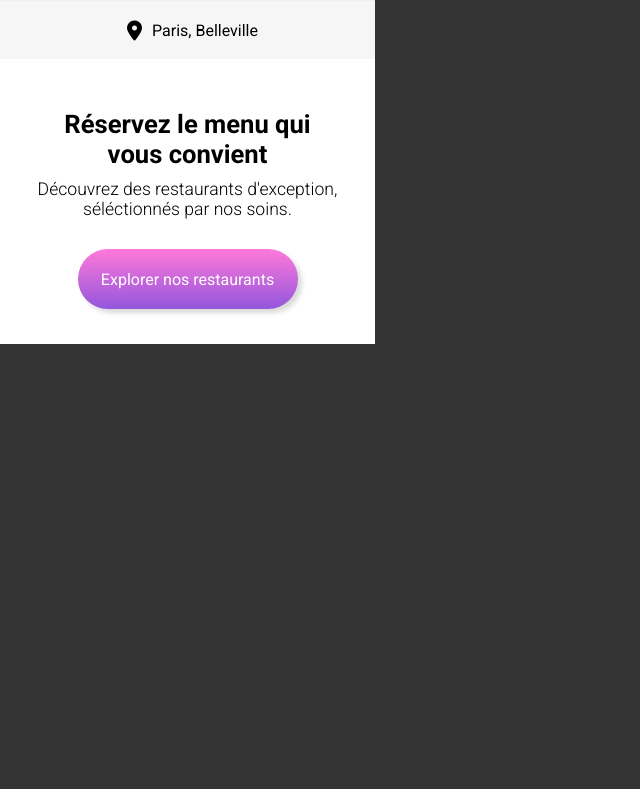
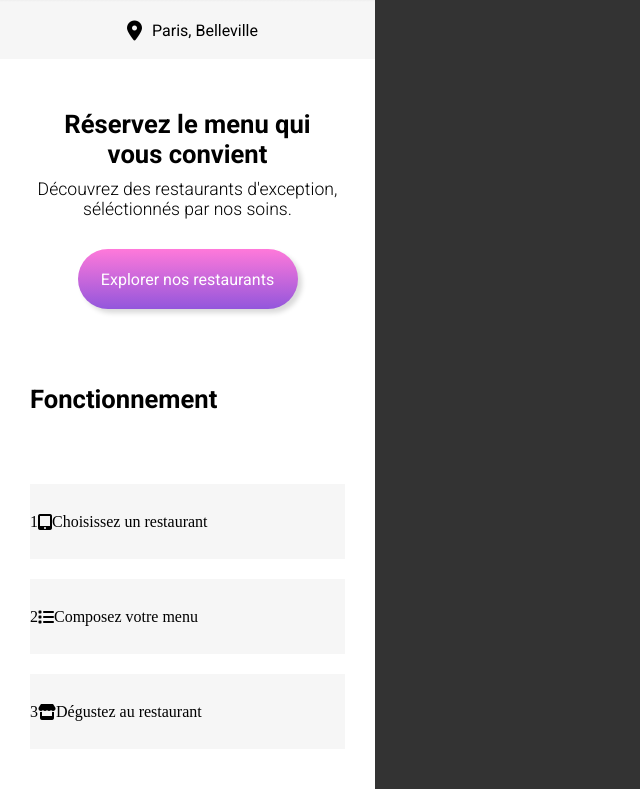
Before and after one commit to juliengDev/Projet_3_Gilbert_Julien, a website: page index.html in a window 1280 px wide. Shown: the part 71-860 px from the top of the page, without its empty margins (0-640 px from the left). Before the commit the page ends 800 px from the top, so only its background shows below. Drawn offline with Linux system fonts and the light colour scheme; a web font is replaced by a local one.

Commit message:
Creation de la partie Fonctionnement

```diff
--- a/index.html
+++ b/index.html
@@ -33,5 +33,25 @@
     </div>
       <button class="btn">Explorer nos restaurants</button>
   </section>
+  <section class="operation">
+    <p class="operation__title">Fonctionnement</p>
+    <div class="operation__container">
+      <div class="operation__bloc">
+        <div>1</div>
+        <i class="fa-solid fa-tablet-screen-button"></i>
+        <p>Choisissez un restaurant</p>
+      </div>
+      <div class="operation__bloc">
+        <div>2</div>
+        <i class="fa-solid fa-list"></i>
+        <p>Composez votre menu</p>
+      </div>
+      <div class="operation__bloc">
+        <div>3</div>
+        <i class="fa-solid fa-store"></i>
+        <p>Dégustez au restaurant</p>
+      </div>
+    </div>
+  </section>
 </body>
 </html>
--- a/sass/components/_components.scss
+++ b/sass/components/_components.scss
@@ -13,7 +13,7 @@
 }
 
 .reservation {
-  background-color: white;
+  background-color: #fff;
   height:285px;
   display: flex;
   flex-direction: column;
@@ -33,8 +33,29 @@
 
   .btn {
     @include button;
-    &:hover {
-      transform: scale(1.10);
-      background-color: $cd-btn-stop;
+      &:hover {
+            transform: scale(1.1);
     }
 }
+
+.operation {
+  /*border: 2px solid blue;*/
+  height: 445px;
+  background-color: #fff;
+    &__title {
+      @include font-xl;
+      padding: 40px 30px;
+    }
+    &__container {
+      display: flex;
+      flex-direction: column;
+      padding: 20px;
+    }
+    &__bloc {
+      display: flex;
+      align-items: center;
+      height: 75px;
+      background-color: $color-bg;
+      margin: 10px;
+    }
+  }
--- a/sass/utils/_mixins.scss
+++ b/sass/utils/_mixins.scss
@@ -16,11 +16,11 @@
   font-size: 1rem;
   font-family: $font-text;
   text-align: center;
-  background-image: $cd-btn-start;
+  background-image: $cd-btn-bg;
   color: $cd-btn-color;
   border-radius: 10rem;
   box-shadow: $cd-btn-shadow;
   border: none;
   cursor: pointer;
-  transition: all 400ms;
+  transition: all 200ms;
 }
--- a/sass/utils/_variables.scss
+++ b/sass/utils/_variables.scss
@@ -1,7 +1,7 @@
 /* Colors */
-$color-primary: #9356DC;
-$color-secondary: #FF79DA;
-$color-tertiary: #99E2D0;
+$color-primary: rgba(147, 86, 220, 1);
+$color-secondary: rgba(255, 121, 218, 1);
+$color-tertiary: rgba(153, 226, 208, 1);
 $color-bg: #f6f6f6;
 $border-shadow: linear-gradient(rgba(0, 0, 0, 0.121), rgb(246, 246, 246)) 80;
 
@@ -11,7 +11,6 @@ $font-logo: 'Shrikhand', cursive;
 $font-text: 'Roboto', sans-serif;
 
 /* Button */
-$cd-btn-start: linear-gradient(to top, $color-primary  0%, $color-secondary  100%);
-$cd-btn-stop: linear-gradient(to top, $color-primary  0%, $color-secondary  100%);
+$cd-btn-bg: linear-gradient(to top, $color-primary  0%, $color-secondary  100%);
 $cd-btn-color: #fff;
 $cd-btn-shadow: 4px 4px 5px rgba(0, 0, 0, 0.150);
```
Also changed, not shown: sass/utils/_functions.scss (+11 -0 lines), public/css/style.css, 1 other file.
